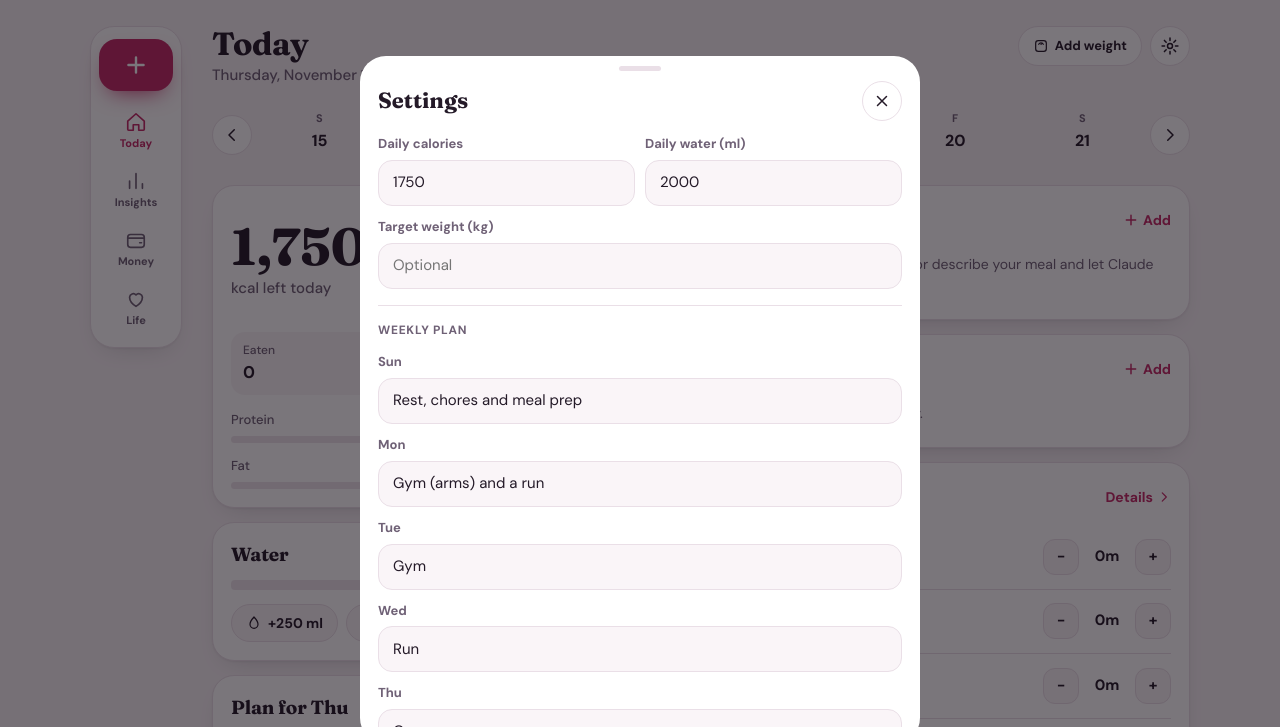
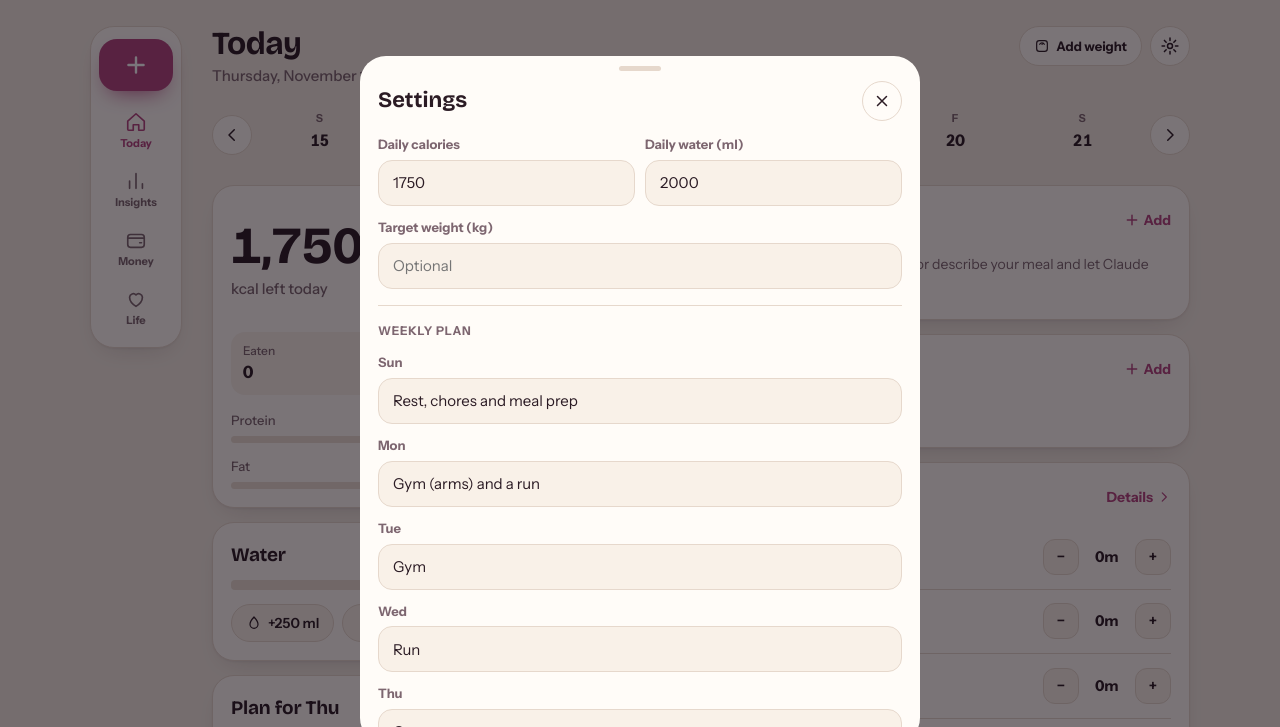
Before and after one commit to angagogela12-sys/Daybook, a plain HTML site: page daybook/index.html in a window 1280 px wide. Both pictures are taken after a click on the button 1170 px from the left and 46 px from the top of the page. Shown: the top 727 px of the page. Drawn offline with nearby package versions, Linux system fonts and the light colour scheme.

Commit message:
Restyle to the Life-Dashboard look and remove dark theme
Cream/berry palette, Bricolage Grotesque + Instrument Sans, light only;
drop the Appearance setting and bump the service-worker cache.

Co-Authored-By: Claude Sonnet 5.5 <noreply@anthropic.com>
Claude-Session: https://claude.ai/code/session_01UQDEN2APwJf6g8Xi2nkhtp

```diff
--- a/daybook/index.html
+++ b/daybook/index.html
@@ -4,7 +4,7 @@
 <meta charset="utf-8">
 <meta name="viewport" content="width=device-width,initial-scale=1,viewport-fit=cover">
 <title>Daybook</title>
-<meta name="theme-color" content="#C4285F">
+<meta name="theme-color" content="#F4ECE3">
 <meta name="apple-mobile-web-app-capable" content="yes">
 <meta name="mobile-web-app-capable" content="yes">
 <meta name="apple-mobile-web-app-title" content="Daybook">
@@ -16,30 +16,21 @@
 </head>
 <body>
 <meta name="claude:viewport-fit-sides" content="cover">
-<link rel="stylesheet" href="https://fonts.googleapis.com/css2?family=Fraunces:opsz,wght@9..144,600;9..144,700&family=DM+Sans:wght@400;500;700&display=swap">
+<link rel="stylesheet" href="https://fonts.googleapis.com/css2?family=Bricolage+Grotesque:wght@600;700;800&family=Instrument+Sans:wght@400;500;600;700&display=swap">
 <style>
 /* Layout: a phone-first single column with a bottom tab bar; at 900px+ the tabs become a left rail and Today/Insights split into two columns. */
 :root{
-  --bg:#F7F2F5;--surface:#FFFFFF;--surface2:#FAF5F8;--ink:#241A28;--mute:#6F6176;--line:#EADFE7;--track:#EFE6EC;
-  --accent:#C42B66;--on-accent:#FFFFFF;--accent-soft:#F9E3EC;
-  --over:#B4501B;--good:#2A8559;
-  --p:#3D6FD6;--c:#B07210;--f:#D4544D;--fi:#2A8559;--water:#1B8F9D;
-  --shadow:0 1px 2px rgba(36,26,40,.05),0 10px 26px -16px rgba(36,26,40,.28);
-}
-@media (prefers-color-scheme:dark){:root:not([data-theme="light"]){
-  --bg:#130E15;--surface:#1E1722;--surface2:#261E2B;--ink:#F6EEF3;--mute:#B09FB7;--line:#34293B;--track:#2E2433;
-  --accent:#FF6BA6;--on-accent:#2B0B19;--accent-soft:#3A1B2C;
-  --over:#F08A55;--good:#5FCB93;
-  --p:#7DA6FF;--c:#F0B04A;--f:#FF807A;--fi:#5FCB93;--water:#4FD0DD;--shadow:none;color-scheme:dark}}
-:root[data-theme="dark"]{
-  --bg:#130E15;--surface:#1E1722;--surface2:#261E2B;--ink:#F6EEF3;--mute:#B09FB7;--line:#34293B;--track:#2E2433;
-  --accent:#FF6BA6;--on-accent:#2B0B19;--accent-soft:#3A1B2C;
-  --over:#F08A55;--good:#5FCB93;
-  --p:#7DA6FF;--c:#F0B04A;--f:#FF807A;--fi:#5FCB93;--water:#4FD0DD;--shadow:none;color-scheme:dark}
+  --bg:#F4ECE3;--surface:#FFFCF8;--surface2:#F9F1E8;--ink:#2B1B24;--mute:#7D6670;--line:#E6D8CC;--track:#EBDFD3;
+  --accent:#B5457F;--on-accent:#FFFFFF;--accent-soft:#F3DDE8;
+  --over:#B8651A;--good:#3F7D5A;
+  --p:#3D6FD6;--c:#B07210;--f:#D4544D;--fi:#3F7D5A;--water:#1B8F9D;
+  --shadow:0 1px 2px rgba(43,27,36,.05),0 10px 26px -16px rgba(43,27,36,.28);
+  color-scheme:light;
+}
 
 *{box-sizing:border-box}
 [hidden]{display:none!important}
-body{background:var(--bg);color:var(--ink);font-family:'DM Sans',system-ui,-apple-system,'Segoe UI',sans-serif;font-size:15px;line-height:1.45;padding-left:max(16px,env(safe-area-inset-left,0px));padding-right:max(16px,env(safe-area-inset-right,0px))}
+body{background:var(--bg);color:var(--ink);font-family:'Instrument Sans',system-ui,-apple-system,'Segoe UI',sans-serif;font-size:15px;line-height:1.45;padding-left:max(16px,env(safe-area-inset-left,0px));padding-right:max(16px,env(safe-area-inset-right,0px))}
 body.lock{overflow:hidden}
 button,input,select,textarea{font:inherit;color:inherit}
 button{cursor:pointer;background:none;border:0;padding:0;text-align:inherit}
@@ -47,7 +38,7 @@ button{cursor:pointer;background:none;border:0;padding:0;text-align:inherit}
 h1,h2,h3,p{margin:0}
 .ic{display:block;flex:none}
 .num{font-variant-numeric:tabular-nums}
-.disp{font-family:'Fraunces',Georgia,serif;font-weight:700;letter-spacing:-.01em}
+.disp{font-family:'Bricolage Grotesque','Instrument Sans',system-ui,sans-serif;font-weight:700;letter-spacing:-.01em}
 
 /* shell + nav */
 .shell{max-width:1100px;margin:0 auto}
@@ -60,7 +51,7 @@ h1,h2,h3,p{margin:0}
 
 /* header */
 .head{display:flex;align-items:flex-start;justify-content:space-between;gap:12px}
-.head h1{font-family:'Fraunces',Georgia,serif;font-size:32px;line-height:1.1;letter-spacing:-.015em}
+.head h1{font-family:'Bricolage Grotesque','Instrument Sans',system-ui,sans-serif;font-size:32px;line-height:1.1;letter-spacing:-.015em}
 .head p{color:var(--mute);margin-top:4px;font-weight:500}
 .hactions{display:flex;gap:8px;align-items:center;flex:none}
 .pill{display:inline-flex;align-items:center;gap:6px;min-height:40px;padding:0 14px;border-radius:999px;background:var(--surface);border:1px solid var(--line);font-weight:700;font-size:13px;white-space:nowrap}
@@ -84,7 +75,7 @@ h1,h2,h3,p{margin:0}
 .col{display:grid;gap:14px;min-width:0}
 .card{background:var(--surface);border:1px solid var(--line);border-radius:22px;padding:18px;box-shadow:var(--shadow);min-width:0}
 .ch{display:flex;align-items:center;justify-content:space-between;gap:10px;margin-bottom:12px}
-.ch h3{font-family:'Fraunces',Georgia,serif;font-size:19px;letter-spacing:-.01em}
+.ch h3{font-family:'Bricolage Grotesque','Instrument Sans',system-ui,sans-serif;font-size:19px;letter-spacing:-.01em}
 .ch .sub{color:var(--mute);font-size:13px;font-weight:500}
 .link{color:var(--accent);font-weight:700;font-size:14px;display:inline-flex;align-items:center;gap:4px;min-height:32px}
 .empty{color:var(--mute);font-size:14px;padding:6px 0}
@@ -158,7 +149,7 @@ textarea{min-height:240px;resize:vertical;line-height:1.6}
 .tile .v{font-size:22px;margin-top:2px}
 .tile .s{color:var(--mute);font-size:12px;margin-top:2px}
 .chart{display:block;width:100%;height:auto;overflow:visible}
-.chart text{font-family:'DM Sans',system-ui,sans-serif}
+.chart text{font-family:'Instrument Sans',system-ui,sans-serif}
 .hbar{display:grid;grid-template-columns:120px 1fr auto;gap:10px;align-items:center;padding:6px 0;font-size:14px}
 .hbar .bar{margin-top:0;height:10px}
 .review p{margin-top:10px;line-height:1.6}
@@ -177,7 +168,7 @@ textarea{min-height:240px;resize:vertical;line-height:1.6}
 .scrim.open .sheet{transform:none}
 .grab{width:42px;height:5px;border-radius:3px;background:var(--line);margin:0 auto 10px}
 .shead{display:flex;align-items:center;justify-content:space-between;gap:10px;margin-bottom:14px}
-.shead h2{font-family:'Fraunces',Georgia,serif;font-size:22px}
+.shead h2{font-family:'Bricolage Grotesque','Instrument Sans',system-ui,sans-serif;font-size:22px}
 .toast{position:fixed;left:50%;transform:translateX(-50%);bottom:calc(92px + env(safe-area-inset-bottom,0px));z-index:60;background:var(--ink);color:var(--bg);padding:10px 12px 10px 16px;border-radius:14px;display:flex;align-items:center;gap:12px;font-weight:500;max-width:calc(100vw - 32px)}
 .toast button{color:var(--accent);font-weight:700;padding:4px 8px;filter:brightness(1.35)}
 
@@ -280,7 +271,7 @@ var INC_CATS=['Salary','Business income','Other income'];
 var JOB_STATUS=['Applied','Interview','Offer','Rejected'];
 var MOODS=['Rough','Low','Okay','Good','Great'];
 var BUILTIN=['reading','devotion','study'];
-var LS='calorie-tracker-v1',LS_THEME='daybook-theme';
+var LS='calorie-tracker-v1';
 var DEFAULT_HABITS=[
   {id:'reading',name:'Reading',kind:'min',target:20},
   {id:'devotion',name:'Devotion',kind:'min',target:10},
@@ -1460,11 +1451,6 @@ function editHabit(hb){
 }
 
 /* ---------- SETTINGS ---------- */
-function applyTheme(v){
-  var r=document.documentElement;
-  if(v==='light'||v==='dark')r.setAttribute('data-theme',v);else r.removeAttribute('data-theme');
-}
-function getTheme(){try{return localStorage.getItem(LS_THEME)||'auto';}catch(e){return 'auto';}}
 function openSettings(){
   openSheet('Settings',function(body){
     var goal=numIn('',state.goal),water=numIn('',state.waterGoal),target=numIn('Optional',state.targetWeight||'','0.1');
@@ -1472,8 +1458,6 @@ function openSettings(){
     var nudgeOn=state.nudgeOn,nudgeSeg=h('div',{class:'seg'});
     var hourSel=h('select',{'aria-label':'Check-in time',value:String(state.nudgeHour)},[16,17,18,19,20,21,22].map(function(x){return h('option',{value:String(x),text:pad2(x)+':00'});}));
     function drawNudge(){nudgeSeg.innerHTML='';[[true,'On'],[false,'Off']].forEach(function(o){nudgeSeg.appendChild(h('button',{type:'button',class:'segbtn'+(nudgeOn===o[0]?' on':''),text:o[1],onclick:function(){nudgeOn=o[0];drawNudge();}}));});}drawNudge();
-    var theme=getTheme(),themeSeg=h('div',{class:'seg'});
-    function draw(){themeSeg.innerHTML='';[['auto','Auto'],['light','Light'],['dark','Dark']].forEach(function(o){themeSeg.appendChild(h('button',{type:'button',class:'segbtn'+(theme===o[0]?' on':''),text:o[1],onclick:function(){theme=o[0];applyTheme(theme);try{localStorage.setItem(LS_THEME,theme);}catch(e){}draw();}}));});}draw();
     var habList=h('div',{});
     function collect(){
       var g=parseInt(goal.value,10),w=parseInt(water.value,10),tw=parseFloat(target.value);
@@ -1494,7 +1478,7 @@ function openSettings(){
       h('button',{type:'button',class:'btn ghost block',onclick:function(){collect();editHabit(null);}},ic('plus',18),'New habit'),
       h('div',{class:'hr'}),h('div',{class:'gh'},h('span',{text:'Evening check-in'})),nudgeSeg,field('Show it after',hourSel),
       h('p',{class:'status',text:'A card on Today lists food, water or habits still missing. It appears when you open Daybook after this time.'}),
-      h('div',{class:'hr'}),h('div',{class:'gh'},h('span',{text:'Appearance'})),themeSeg,
+
       h('div',{class:'hr'}),h('div',{class:'gh'},h('span',{text:'Security'})),
       h('button',{type:'button',class:'btn ghost block',onclick:function(){collect();openSecurity();}},ic('shield',18),(lockMeta?'App lock is on. ':'')+'Security and backup'),
       h('button',{type:'submit',class:'btn block',text:'Save settings'})));
@@ -1787,7 +1771,6 @@ $('wnext').addEventListener('click',function(){cur=addDays(cur,7);renderAll();sy
 
 function hideOnPermanentError(e){return e&&['not_granted','sampling_disabled','not_declared','capability_disabled'].indexOf(e.code)!==-1;}
 
-applyTheme(getTheme());
 setInterval(function(){renderNudge();},60000);
 document.querySelector('.view[data-view="today"]').classList.add('on');
 
--- a/daybook/sw.js
+++ b/daybook/sw.js
@@ -1,4 +1,4 @@
-const CACHE='daybook-v3';
+const CACHE='daybook-v4';
 const SHELL=['./','index.html','manifest.webmanifest','icons/icon-192.png','icons/icon-512.png','icons/apple-touch-icon.png'];
 self.addEventListener('install',e=>{e.waitUntil(caches.open(CACHE).then(c=>c.addAll(SHELL)).then(()=>self.skipWaiting()));});
 self.addEventListener('activate',e=>{e.waitUntil(caches.keys().then(ks=>Promise.all(ks.filter(k=>k!==CACHE).map(k=>caches.delete(k)))).then(()=>self.clients.claim()));});
```
Also changed, not shown: daybook/manifest.webmanifest.
